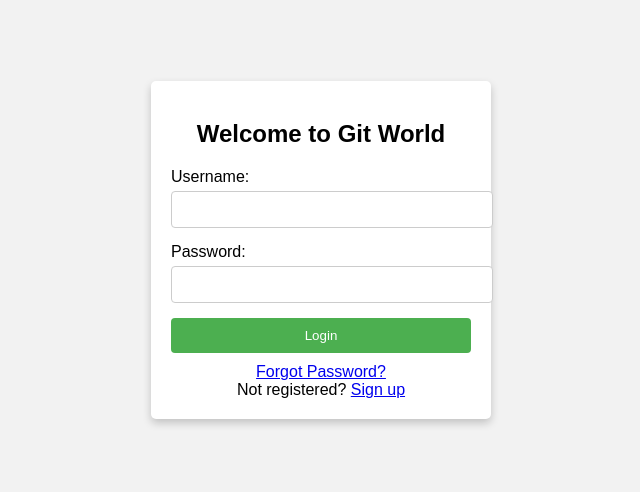
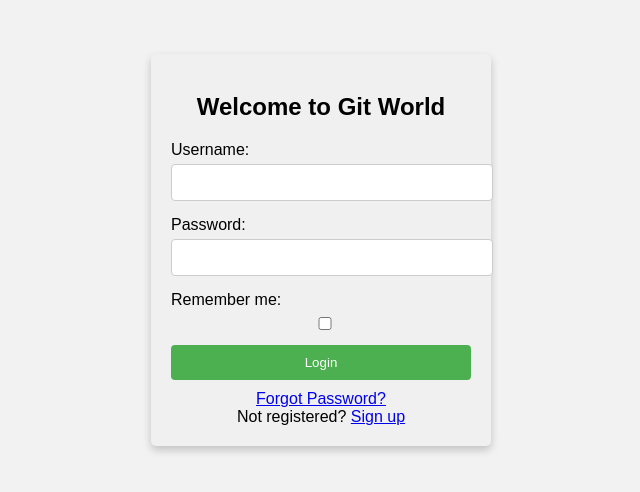
Before and after one commit to mahesh2808/testrepo, a plain HTML site: page index.html in a window 1280 px wide. Shown: the part 150-642 px from the top of the page, without its empty margins (319-959 px from the left). Drawn offline with Linux system fonts and the light colour scheme.

Commit message:
Update index.html
back ground colour addded

```diff
--- a/index.html
+++ b/index.html
@@ -15,7 +15,7 @@
             margin: 0;
         }
         .login-container {
-            background-color: #fff;
+            background-color: #f0f0f0; /* Changed background color */
             padding: 20px;
             border-radius: 5px;
             box-shadow: 0 4px 8px rgba(0, 0, 0, 0.2);
@@ -64,6 +64,9 @@
             <label for="password">Password:</label>
             <input type="password" id="password" name="password" required>
 
+            <label for="remember">Remember me:</label>
+            <input type="checkbox" id="remember" name="remember">
+
             <button type="submit">Login</button>
 
             <div class="forgot-password">
```
